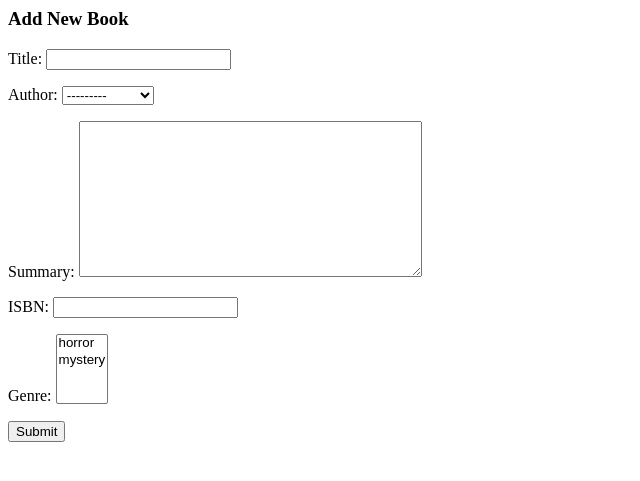
After one commit to Aakashraz/learn-userauthentication, a Django app: page /catalog/add-book/ in a window 1280 px wide. The commit adds this page. Shown: the top 481 px of the page, without its empty margins (0-640 px from the left). Run offline with Django 4.2, Linux system fonts and the light colour scheme; data comes from the database, SQL or seed files in the repository; both versions use the stored data as it was after the commit.

Commit message:
page setup, but no reverse match

```diff
--- a/Library/catalog/models.py
+++ b/Library/catalog/models.py
@@ -9,11 +9,13 @@ class Genre(models.Model):
     def __str__(self):
         return self.name
 
+
 class Language(models.Model):
     name= models.CharField(max_length=50)
 
     def __str__(self):
         return self.name
+
 
 class Book(models.Model):
     title= models.CharField(max_length=100)
@@ -27,6 +29,7 @@ class Book(models.Model):
 
     def get_absolute_url(self):
         return reverse("book_detail", kwargs={"pk": self.pk})
+
 
 
 class Author(models.Model):
--- /dev/null
+++ b/Library/catalog/templates/catalog/book_detail.html
@@ -0,0 +1,3 @@
+<h3> New Book Detail Page</h3>
+
+<h4> {{book}}</h4>
--- /dev/null
+++ b/Library/catalog/templates/catalog/book_form.html
@@ -0,0 +1,7 @@
+<h3>Add New Book </h3>
+
+<form method='POST' >
+    {% csrf_token %}
+    {{ form.as_p }}
+    <input type= "submit" value= "Submit">
+</form>
--- a/Library/catalog/templates/catalog/index.html
+++ b/Library/catalog/templates/catalog/index.html
@@ -3,13 +3,15 @@
     <head>
         <meta charset="utf-8">
         <meta http-equiv="X-UA-Compatible" content="IE=edge">
-        <title></title>
+        <title>HOME</title>
         <meta name="description" content="">
         <meta name="viewport" content="width=device-width, initial-scale=1">
         <link rel="stylesheet" href="">
     </head>
     <body>
         <h4> This INdex</h4>
+        <p>No. of Books: {{num_books}}</p>
+        <p>No. of Books available: {{num_instances_avail}}</p>
 
         <script src="" async defer></script>
     </body>
--- a/Library/catalog/urls.py
+++ b/Library/catalog/urls.py
@@ -5,5 +5,6 @@ app_name= 'catalog'
 
 urlpatterns = [
     path("", views.index, name='index'),
-
+    path("add-book/", views.BookCreateView.as_view(), name='add_book'),
+    path("book/<int:pk>/", views.BookDetailView.as_view(), name='book_detail'),
 ]
--- a/Library/catalog/views.py
+++ b/Library/catalog/views.py
@@ -1,6 +1,28 @@
 from django.shortcuts import render
+from .models import BookInstance, Book, Genre, Author, Language
+from django.views.generic import CreateView, DetailView
 
 # Create your views here.
+
 def index(request):
+    num_books= Book.objects.all().count()
+    num_instances= BookInstance.objects.all().count()
+    num_instances_avail= BookInstance.objects.filter(status__exact='a').count()
 
-    return render(request,'catalog/index.html')
+    context={
+        'num_books':num_books,
+        'num_instances':num_instances,
+        'num_instances_avail':num_instances_avail,
+    }
+
+    return render(request,'catalog/index.html',context=context)
+
+
+class BookCreateView(CreateView):
+    model= Book
+    fields="__all__"
+
+
+class BookDetailView(DetailView):
+    model= Book
+    template_name= "book_detail.html"
```
Also changed, not shown: Library/db.sqlite3.
